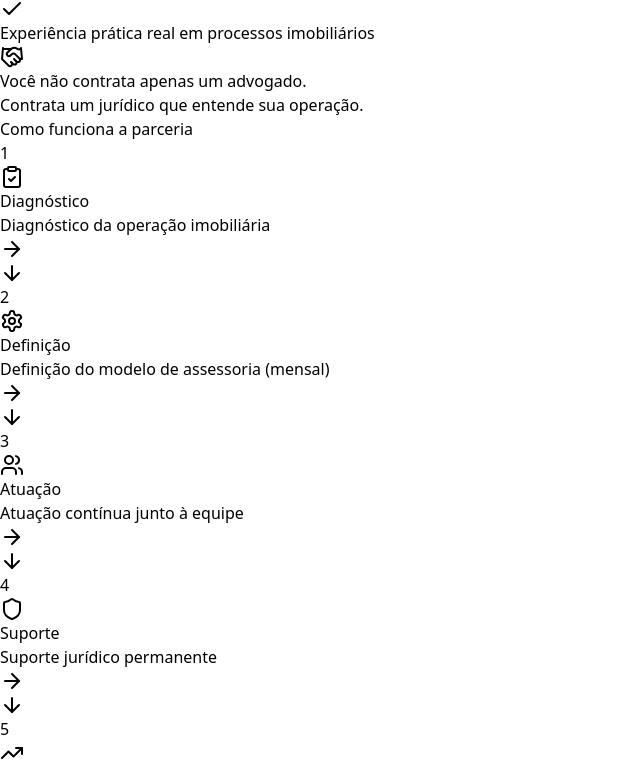
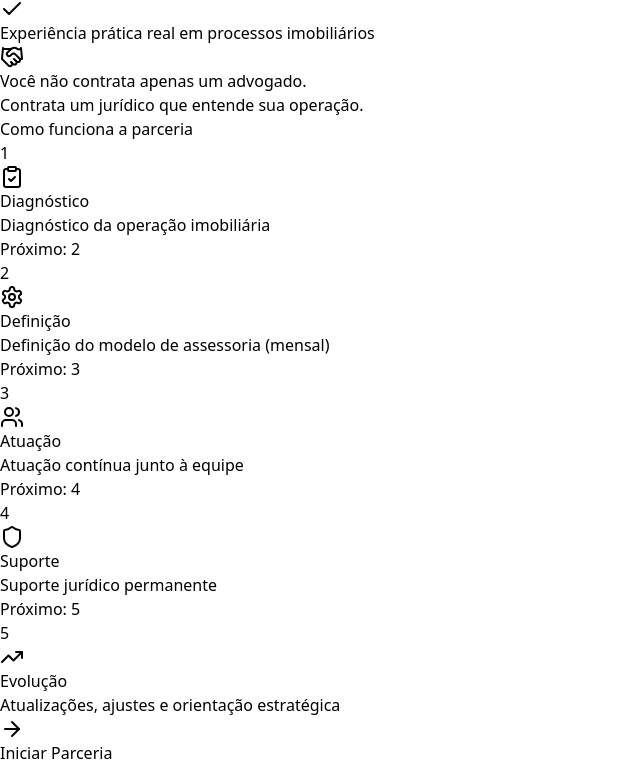
Before and after one commit to Paper-Street-Softwares/LPA-Jonatas-Honorio, a React (Vite) app: page / in a window 1280 px wide. Shown: the part 5072-5835 px from the top of the page, without its empty margins (0-640 px from the left). Built offline with nearby package versions, Linux system fonts and the light colour scheme.

Commit message:
fix: Ui nova

```diff
--- a/src/sections/PartnershipSection.jsx
+++ b/src/sections/PartnershipSection.jsx
@@ -20,24 +20,28 @@ function PartnershipSection() {
       title: 'Diagnóstico',
       desc: 'Diagnóstico da operação imobiliária',
       icon: ClipboardCheck,
+      rodape: 'Próximo: 2',
     },
     {
       step: '2',
       title: 'Definição',
       desc: 'Definição do modelo de assessoria (mensal)',
       icon: Settings,
+      rodape: 'Próximo: 3',
     },
     {
       step: '3',
       title: 'Atuação',
       desc: 'Atuação contínua junto à equipe',
       icon: Users,
+      rodape: 'Próximo: 4',
     },
     {
       step: '4',
       title: 'Suporte',
       desc: 'Suporte jurídico permanente',
       icon: Shield,
+      rodape: 'Próximo: 5',
     },
     {
       step: '5',
@@ -67,8 +71,8 @@ function PartnershipSection() {
                 {steps.map((item, i) => (
                   <MotionDivDownToUp key={i} className="relative">
                     {/* CARD */}
-                    <div className="relative z-10 p-6 rounded-sm border border-black/5 hover:border-dark/50 text-center h-full flex flex-col items-center shadow-lg bg-white scale-105 transition-all duration-500 max-w-[200px] lg:max-w-[160px] xl:max-w-[200px]">
-                      <div className="w-12 h-12 rounded-full bg-dark flex items-center justify-center text-xl font-bold mb-4 text-black/50">
+                    <div className="relative z-10 p-6 rounded-sm border border-black/5 hover:border-dark/50 text-center h-full flex flex-col items-center shadow-lg bg-white scale-105 transition-all duration-500 max-w-[200px] lg:max-w-[170px] xl:max-w-[200px]">
+                      <div className="rounded-full bg-dark flex items-center justify-center text-xl font-bold mb-2 text-black/50">
                         {item.step}
                       </div>
 
@@ -78,22 +82,26 @@ function PartnershipSection() {
                         {item.title}
                       </h3>
 
-                      <p className="text-sm text-black/60">{item.desc}</p>
+                      <p className="text-sm text-black/60 mb-6">{item.desc}</p>
+
+                      <span className="font-secondFont absolute bottom-0 text-[12px] mb-5 text-darker">
+                        {item.rodape}
+                      </span>
                     </div>
 
                     {/* SETA DESKTOP */}
-                    {i < steps.length - 1 && (
+                    {/* {i < steps.length - 1 && (
                       <span className="pointer-events-none absolute -right-6 top-1/2 -translate-y-1/2 z-40 hidden min-[490px]:inline-flex p-1 rounded-full bg-white border">
                         <ArrowRight className="text-lighter" />
                       </span>
-                    )}
+                    )} */}
 
                     {/* SETA MOBILE */}
-                    {i < steps.length - 1 && (
+                    {/* {i < steps.length - 1 && (
                       <span className="pointer-events-none absolute left-1/2 -translate-x-1/2 -bottom-6 z-40 hidden max-[489px]:inline-flex p-1 rounded-full bg-white border">
                         <ArrowDown className="text-lighter" />
                       </span>
-                    )}
+                    )} */}
                   </MotionDivDownToUp>
                 ))}
               </div>
```
